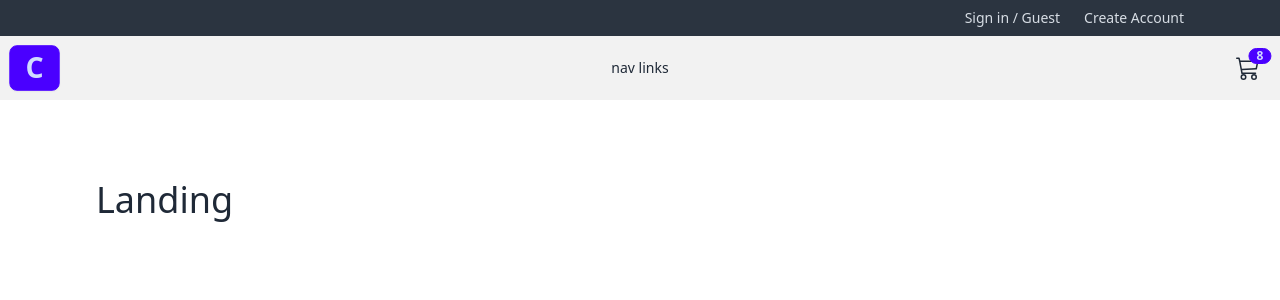
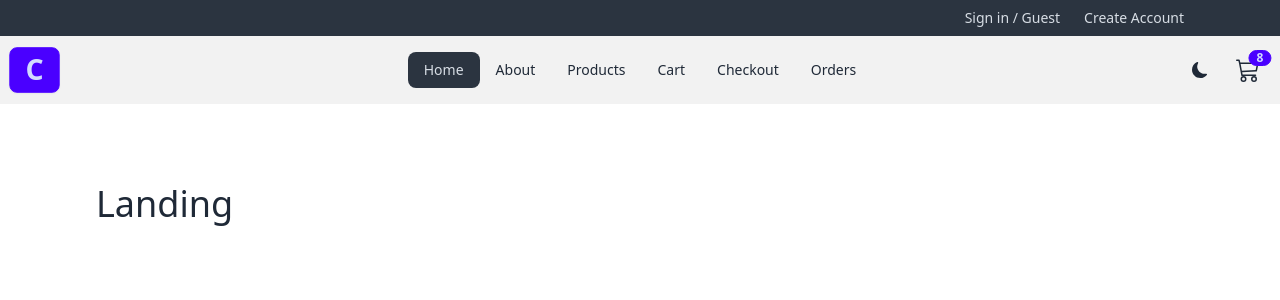
Before and after one commit to omermj/wood-studio, a React (Vite) app: page / in a window 1280 px wide. Shown: the top 300 px of the page. Built offline with nearby package versions, Linux system fonts and the light colour scheme.

Commit message:
updated Navbar and NavLinks component

```diff
--- /dev/null
+++ b/src/components/NavLinks.jsx
@@ -0,0 +1,29 @@
+const links = [
+  { id: 1, url: "/", text: "home" },
+  { id: 2, url: "about", text: "about" },
+  { id: 3, url: "products", text: "products" },
+  { id: 4, url: "cart", text: "cart" },
+  { id: 5, url: "checkout", text: "checkout" },
+  { id: 6, url: "orders", text: "orders" },
+];
+
+import { NavLink } from "react-router-dom";
+
+const NavLinks = () => {
+  return (
+    <>
+      {links.map((link) => {
+        const { id, url, text } = link;
+        return (
+          <li key={id}>
+            <NavLink className="capitalize" to={url}>
+              {text}
+            </NavLink>
+          </li>
+        );
+      })}
+    </>
+  );
+};
+
+export default NavLinks;
--- a/src/components/Navbar.jsx
+++ b/src/components/Navbar.jsx
@@ -1,8 +1,16 @@
 import { BsCart3, BsMoonFill, BsSunFill } from "react-icons/bs";
 import { FaBarsStaggered } from "react-icons/fa6";
 import { NavLink } from "react-router-dom";
+import NavLinks from "./NavLinks";
+import { useState } from "react";
 
 const Navbar = () => {
+  const [theme, setTheme] = useState(false);
+
+  const handleTheme = () => {
+    setTheme(!theme);
+  };
+
   return (
     <nav className="bg-base-200">
       <div className="navbar align-elements">
@@ -21,17 +29,25 @@
             </label>
             <ul
               tabIndex={0}
-              className="menu menu-sm dropdown-content mt-3 z-[1] p-2 shadow bg-base-200"
+              className="menu menu-sm dropdown-content mt-3 z-[1] p-2 shadow bg-base-200 rounded-box w-52"
             >
-              nav-links
+              {<NavLinks />}
             </ul>
           </div>
         </div>
         <div className="navbar-center hidden lg:flex">
-          <ul className="menu menu-horizontal">nav links</ul>
+          <ul className="menu menu-horizontal">{<NavLinks />}</ul>
         </div>
         <div className="navbar-end">
           {/* THEME SETUP */}
+          <label className="swap swap-rotate">
+            <input type="checkbox" onChange={handleTheme} />
+            {/* sun icon */}
+            {<BsSunFill className="swap-on h-4 w-4" />}
+            {/* moon icon */}
+            {<BsMoonFill className="swap-off h-4 w-4" />}
+          </label>
+
           {/* CART LINK */}
           <NavLink to="/cart" className="btn btn-ghost btn-circle btn-md ml-4">
             <div className="indicator">
```
